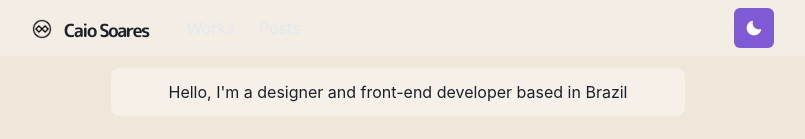
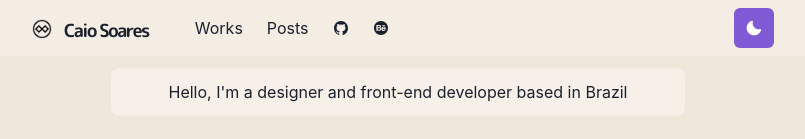
Before and after one commit to CaioFaSoares/chakram, a Next.js app: page / in a window 1280 px wide. Shown: the top 139 px of the page, without its empty margins (242-1047 px from the left). Built offline with nearby package versions, Linux system fonts and the light colour scheme.

Commit message:
Navbar as I want

```diff
--- a/components/navbar.js
+++ b/components/navbar.js
@@ -16,15 +16,16 @@ import {
 } from '@chakra-ui/react'
 import { HamburgerIcon } from '@chakra-ui/icons'
 import ThemeToggleButton from './theme-toggle-button'
+import { IoLogoGithub, IoLogoBehance } from 'react-icons/io5'
 
 const LinkItem = ({ href, path, children}) => {
     const active = path === href
-    const inactiveColor = useColorModeValue('gray.200', 'whiteAlpha.900')
+    const inactiveColor = useColorModeValue('gray200', 'whiteAlpha.900')
     return (
         <NextLink href={href}>
             <Link
             p={2}
-            bg={active ? 'glassTeal' : undefined}
+            bg={active ? 'tomato' : undefined}
             color={active ? '#202023' : inactiveColor}
         >
             {children}
@@ -46,7 +47,14 @@ const Navbar = props => {
         zIndex={1}
         {...props}
         >
-            <Container display="flex" p={2} maxW="container.md" wrap="wrap" align="center" justify="space-between">
+            <Container
+                display="flex"
+                p={2}
+                maxW="container.md"
+                wrap="wrap"
+                align="center"
+                justify="space-between"
+            >
                 <Flex align="center" mr={5}>
                     <Heading as="h1" size="lg" letterSpacing={'tighter'}>
                         <Logo />
@@ -54,18 +62,41 @@ const Navbar = props => {
                 </Flex>
 
                 <Stack
-                direction={{base:'column', md:'row'}}
-                display={{base:'none', md:'flex'}}
-                width={{base:'full', md:'auto'}}
-                alignItems='center'
-                flexGrow={1}
-                mt={{base: 4, nmd: 0}}
+                    direction={{base:'column', md:'row'}}
+                    display={{base:'none', md:'flex'}}
+                    width={{base:'full', md:'auto'}}
+                    alignItems='center'
+                    flexGrow={1}
+                    mt={{base: 4, md: 0}}
+                    ms={2}
                 >
                     <LinkItem href="/works" path={path}>
                     Works
                     </LinkItem>
                     <LinkItem href="/posts" path={path}>
                     Posts
+                    </LinkItem>
+                    <LinkItem
+                        target="_blank"
+                        href="https://github.com/CaioFaSoares"
+                        path={path}
+                        display="inline-flex"
+                        alignItems="center"
+                        style={{ gap: 4 }}
+                        pl={2}
+                    >
+                        <IoLogoGithub/>
+                    </LinkItem>
+                    <LinkItem
+                        target="_blank"
+                        href="https://www.behance.net/caiosoares1"
+                        path={path}
+                        display="inline-flex"
+                        alignItems="center"
+                        style={{ gap: 4 }}
+                        pl={2}
+                    >
+                        <IoLogoBehance />
                     </LinkItem>
                 </Stack>
                 <Box flex={1} align='right'>
--- a/package.json
+++ b/package.json
@@ -20,6 +20,7 @@
     "next": "^12.1.4",
     "react": "^17.0.2",
     "react-dom": "^17.0.2",
+    "react-icons": "^4.3.1",
     "react-spring": "^9.4.3"
   },
   "devDependencies": {
```
Also changed, not shown: 1 other file (tests, documents, lock files or other folders).
